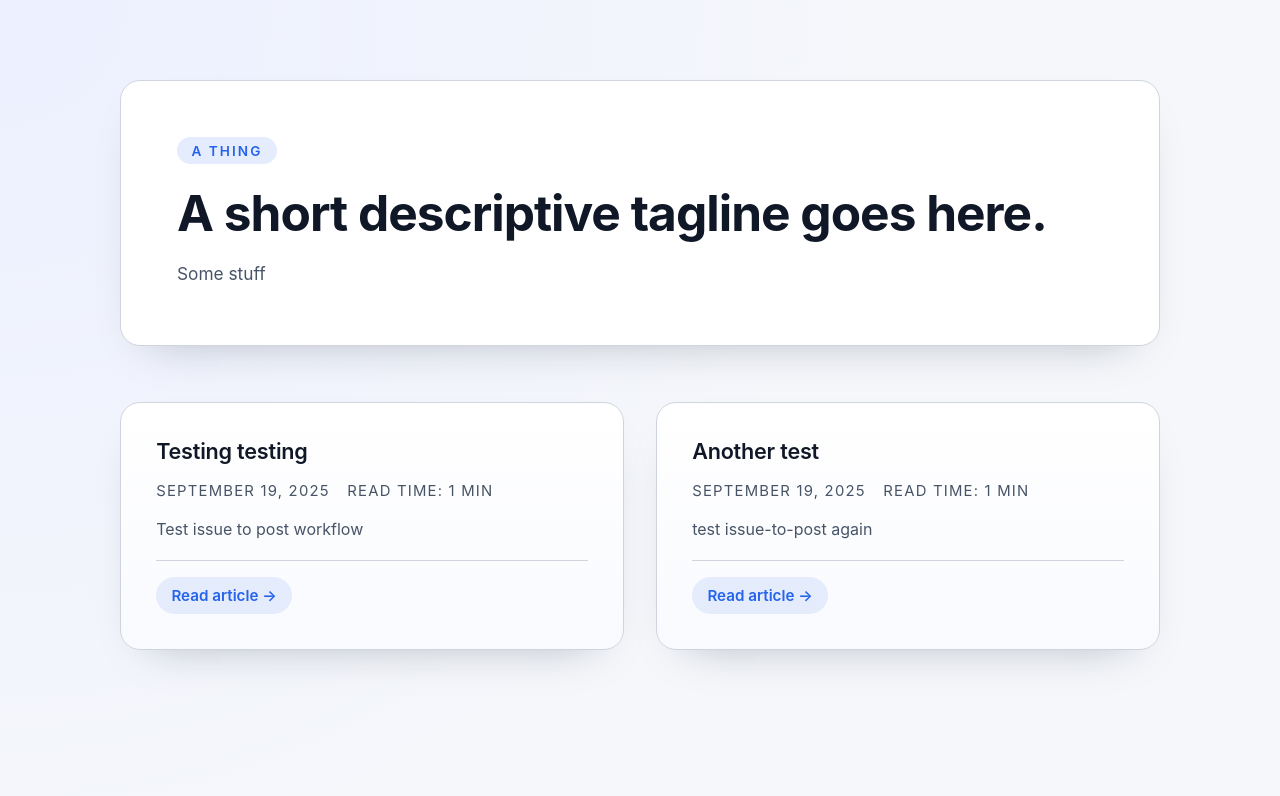
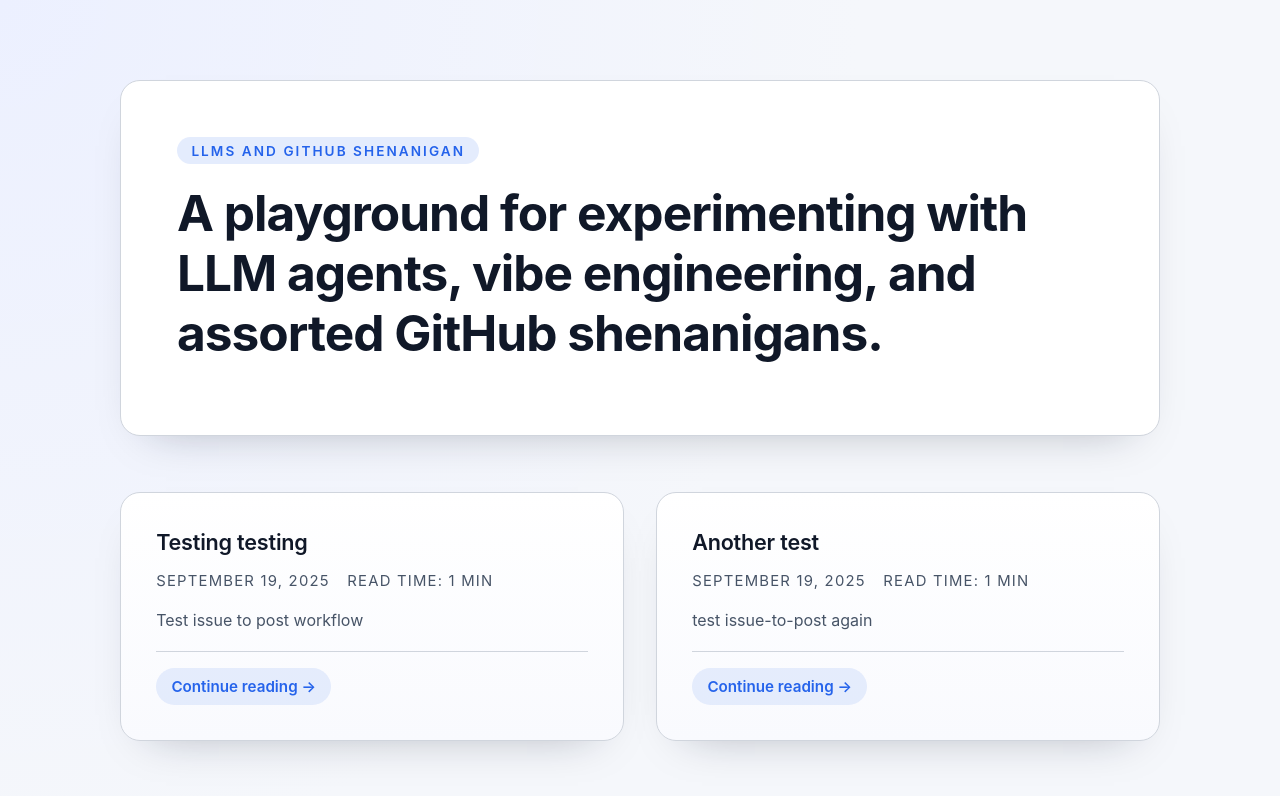
Before and after one commit to shaobohou/shaobohou.github.io, a Jekyll site: the page built from index.html, in a window 1280 px wide. Shown: the top 796 px of the page. Built offline with Jekyll 4.4.1, drawn with Linux system fonts in a browser that asks for light colours.

Commit message:
Align hero description with site config

```diff
--- a/_config.yml
+++ b/_config.yml
@@ -1,5 +1,5 @@
-title: A Thing
-description: Some stuff
+title: LLMs and Github shenanigan
+description: A playground for experimenting with LLM agents, vibe engineering, and assorted GitHub shenanigans.
 defaults:
   - scope:
       path: ""
--- a/index.html
+++ b/index.html
@@ -5,8 +5,7 @@ layout: default
 <main>
   <header>
     <span class="label">{{ site.title }}</span>
-    <h1>A short descriptive tagline goes here.</h1>
-    <p>{{ site.description }}</p>
+    <h1>{{ site.description }}</h1>
   </header>
 
   <section class="posts-grid">
@@ -19,7 +18,7 @@ layout: default
         </div>
         <p class="post-excerpt">{{ post.excerpt | strip_html }}</p>
         <div class="post-footer">
-          <a class="post-cta" href="{{ post.url | relative_url }}">Read article →</a>
+          <a class="post-cta" href="{{ post.url | relative_url }}">Continue reading →</a>
         </div>
       </article>
     {% endfor %}
```
Also changed, not shown: README.md.
